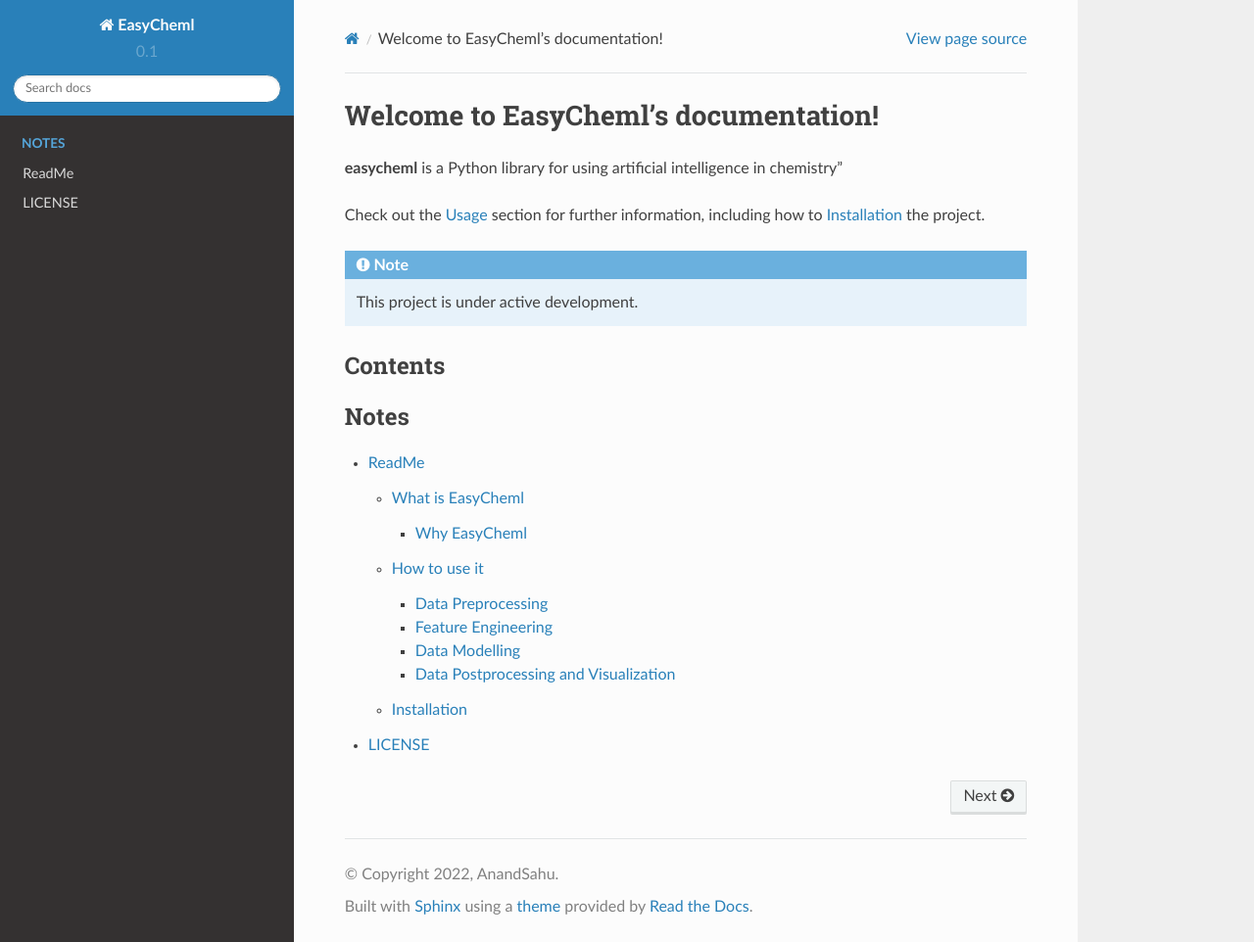
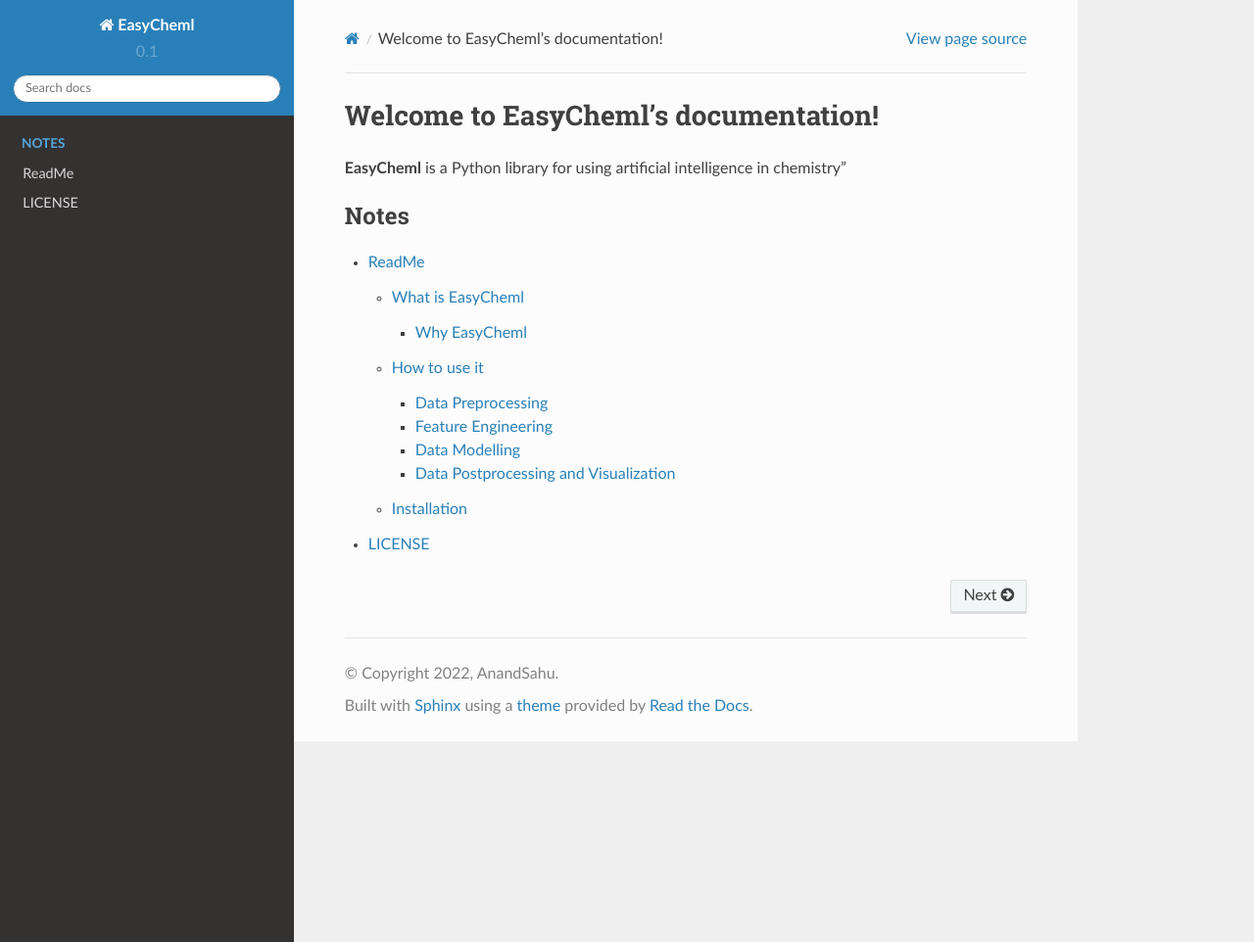
Before and after one commit to anandsahuofficial/easycheml, a Sphinx documentation site: the page built from docs/source/index.rst, in a window 1280 px wide and 962 px high. Shown: the whole window at 98% size. Built offline with Sphinx 7.4.7 and the Read the Docs theme 2.0.0, drawn with Linux system fonts in a browser that asks for light colours; pages that are not in the unit, such as notebooks, are missing from menus.

Commit message:
changed index.rst

```diff
--- a/docs/source/index.rst
+++ b/docs/source/index.rst
@@ -1,17 +1,7 @@
 Welcome to EasyCheml's documentation!
 ===================================
 
-**easycheml** is a Python library for using artificial intelligence in chemistry"
-
-Check out the :doc:`usage` section for further information, including
-how to :ref:`installation` the project.
-
-.. note::
-
-   This project is under active development.
-
-Contents
---------
+**EasyCheml** is a Python library for using artificial intelligence in chemistry"
 
 .. toctree::
    :maxdepth: 3
```
